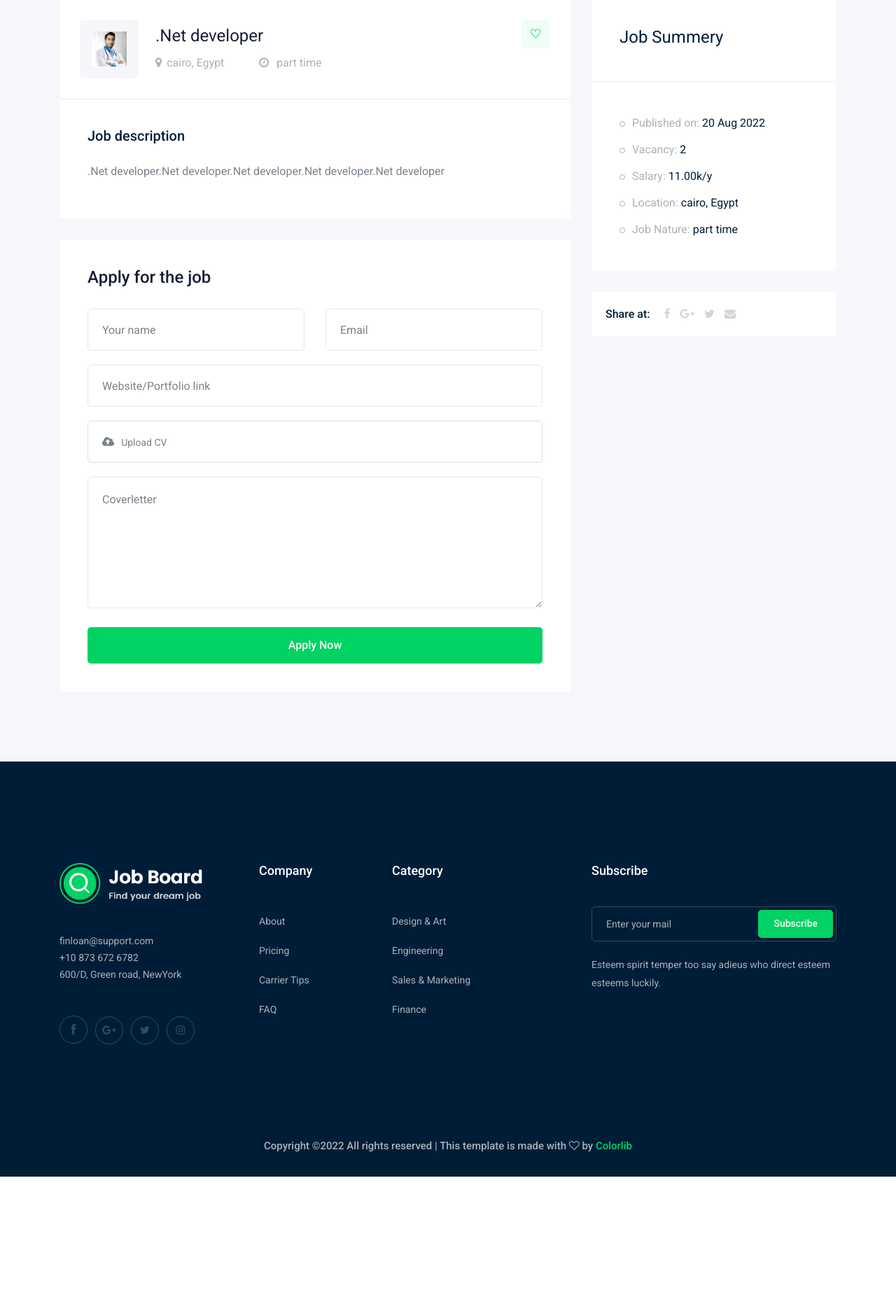
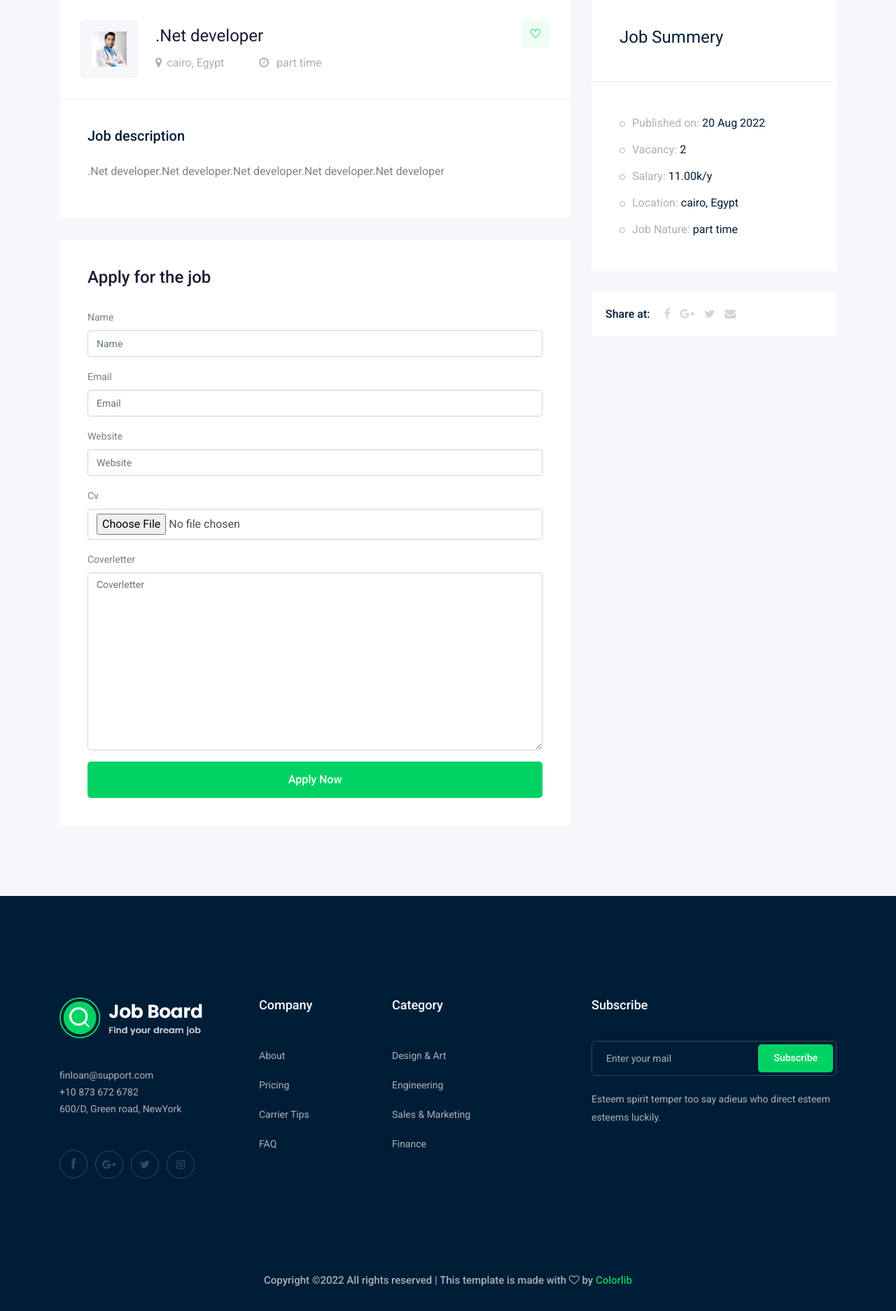
Before and after one commit to Mahmoud12501/job-board, a Django app: a page that uses job/templates/job/job_detail.html in a window 1280 px wide. Shown: the part 452-2325 px from the top of the page at 70% size. Before the commit the page ends 2133 px from the top, so only its background shows below. Run offline with Django 4.2, Linux system fonts and the light colour scheme; data comes from the database, SQL or seed files in the repository; both versions use the stored data as it was after the commit; some libraries are stand-ins or nearby versions.

Commit message:
add apply job form

```diff
--- a/job/admin.py
+++ b/job/admin.py
@@ -1,8 +1,9 @@
 from django.contrib import admin
-from .models import Job,Category,Location
+from .models import Job,Category,Location,Applicants
 # Register your models here.
 
 
 admin.site.register(Job)
 admin.site.register(Category)
 admin.site.register(Location)
+admin.site.register(Applicants)
--- /dev/null
+++ b/job/forms.py
@@ -0,0 +1,7 @@
+from django import forms
+from .models import Applicants
+
+class ApplicantForm(forms.ModelForm):
+     class Meta:
+        model=Applicants
+        fields=['name','email','website','cv','coverletter']
--- a/job/models.py
+++ b/job/models.py
@@ -1,3 +1,6 @@
+from cProfile import label
+from unittest import mock
+from django.core.exceptions import ValidationError
 from django.db import models
 from django.utils.text import slugify
 import os
@@ -7,11 +10,18 @@ job_ty=(
     ('full time','full time'),
     ('part time','part time'),
 )
-
+# help function
 def upload_img(instance,file_name):
     img_name,ext=file_name.split(".")
 
     return "job/%s.%s"%(instance.id,ext)
+
+def validate_file_extension(value):
+    ext=os.path.splitext(value.name)[1]
+    valid_ext=['.pdf']
+    if not ext in valid_ext:
+        raise ValidationError(u'Unsupported file extension.')
+
 
 
 class Category(models.Model):
@@ -48,3 +58,16 @@ class Job(models.Model):
 
     def __str__(self) -> str:
         return self.title
+
+
+class Applicants(models.Model):
+    job=models.ForeignKey(Job,related_name='applay_job',on_delete=models.CASCADE)
+    name=models.CharField(max_length=100)
+    email=models.EmailField()
+    website=models.URLField()
+    cv=models.FileField(validators=[validate_file_extension],upload_to="cv/")
+    coverletter=models.TextField(max_length=500)
+    created_at=models.DateTimeField(auto_now=True)
+
+    def __str__(self) -> str:
+        return self.name
--- a/job/templates/job/job_detail.html
+++ b/job/templates/job/job_detail.html
@@ -1,4 +1,5 @@
 {% extends "base.html" %}
+{% load bootstrap4 %}
 {% block content %}
 
 
@@ -58,46 +59,14 @@
                     </div>
                     <div class="apply_job_form white-bg">
                         <h4>Apply for the job</h4>
-                        <form action="#">
-                            <div class="row">
-                                <div class="col-md-6">
-                                    <div class="input_field">
-                                        <input type="text" placeholder="Your name">
-                                    </div>
+                        <form  method="POST" enctype="multipart/form-data">
+                            {% csrf_token %}
+                            {% bootstrap_form form %}
+                            {% buttons %}
+                                <div class="submit_btn">
+                                    <button class="boxed-btn3 w-100" type="submit">Apply Now</button>
                                 </div>
-                                <div class="col-md-6">
-                                    <div class="input_field">
-                                        <input type="text" placeholder="Email">
-                                    </div>
-                                </div>
-                                <div class="col-md-12">
-                                    <div class="input_field">
-                                        <input type="text" placeholder="Website/Portfolio link">
-                                    </div>
-                                </div>
-                                <div class="col-md-12">
-                                    <div class="input-group">
-                                        <div class="input-group-prepend">
-                                          <button type="button" id="inputGroupFileAddon03"><i class="fa fa-cloud-upload" aria-hidden="true"></i>
-                                          </button>
-                                        </div>
-                                        <div class="custom-file">
-                                          <input type="file" class="custom-file-input" id="inputGroupFile03" aria-describedby="inputGroupFileAddon03">
-                                          <label class="custom-file-label" for="inputGroupFile03">Upload CV</label>
-                                        </div>
-                                      </div>
-                                </div>
-                                <div class="col-md-12">
-                                    <div class="input_field">
-                                        <textarea name="#" id="" cols="30" rows="10" placeholder="Coverletter"></textarea>
-                                    </div>
-                                </div>
-                                <div class="col-md-12">
-                                    <div class="submit_btn">
-                                        <button class="boxed-btn3 w-100" type="submit">Apply Now</button>
-                                    </div>
-                                </div>
-                            </div>
+                            {% endbuttons %}
                         </form>
                     </div>
                 </div>
--- a/job/views.py
+++ b/job/views.py
@@ -1,11 +1,12 @@
 from django.shortcuts import render
 from django.core.paginator import Paginator
 from .models import Job
+from .forms import ApplicantForm
 # Create your views here.
 
 def job_list(request):
     job_list=Job.objects.all()
-    pagintor=Paginator(job_list,1)
+    pagintor=Paginator(job_list,5)
     page_num=request.GET.get('page')
     page_obj=pagintor.get_page(page_num)
 
@@ -15,6 +16,18 @@ def job_list(request):
 
 def job_detail(request,slug):
     job_detail=Job.objects.get(slug=slug)
-    contxt={"job":job_detail}
+
+    # applay job
+    if request.method=='POST':
+        form=ApplicantForm(request.POST,request.FILES)
+        if form.is_valid():
+            myform=form.save(commit=False)
+
+            myform.job=job_detail
+            myform.save()
+    else:
+        form=ApplicantForm()
+
+    contxt={"job":job_detail,"form":form}
 
     return render(request,"job/job_detail.html",contxt)
--- a/project/settings.py
+++ b/project/settings.py
@@ -38,6 +38,7 @@ INSTALLED_APPS = [
     'django.contrib.sessions',
     'django.contrib.messages',
     'django.contrib.staticfiles',
+     "bootstrap4",
 
     #app
     'job',
```
Also changed, not shown: db.sqlite3, job/migrations/0009_applicants.py (added), job/migrations/0010_applicants_job.py (added), job/migrations/0011_applicants_created_at.py (added), job/migrations/0012_remove_applicants_job_applicants_job.py (added), 4 other files.
